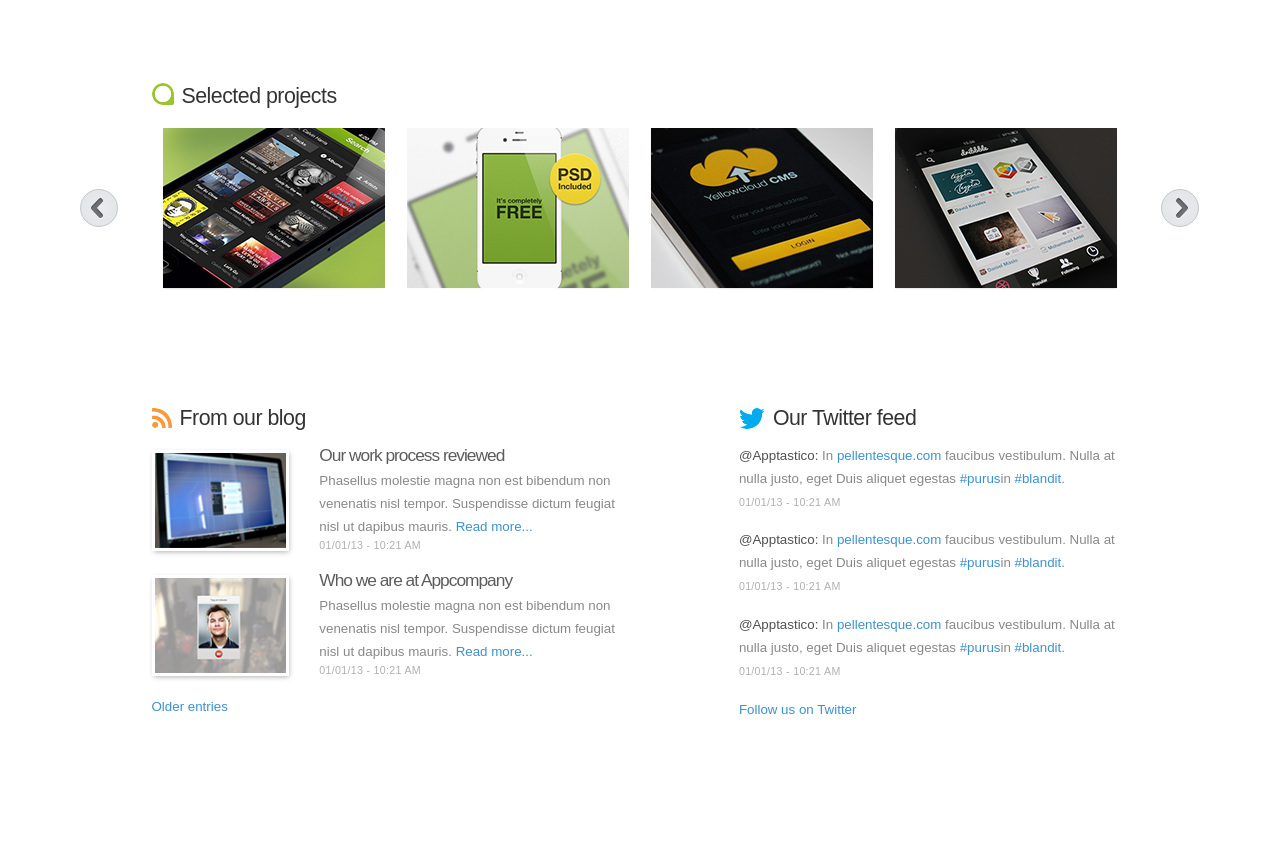
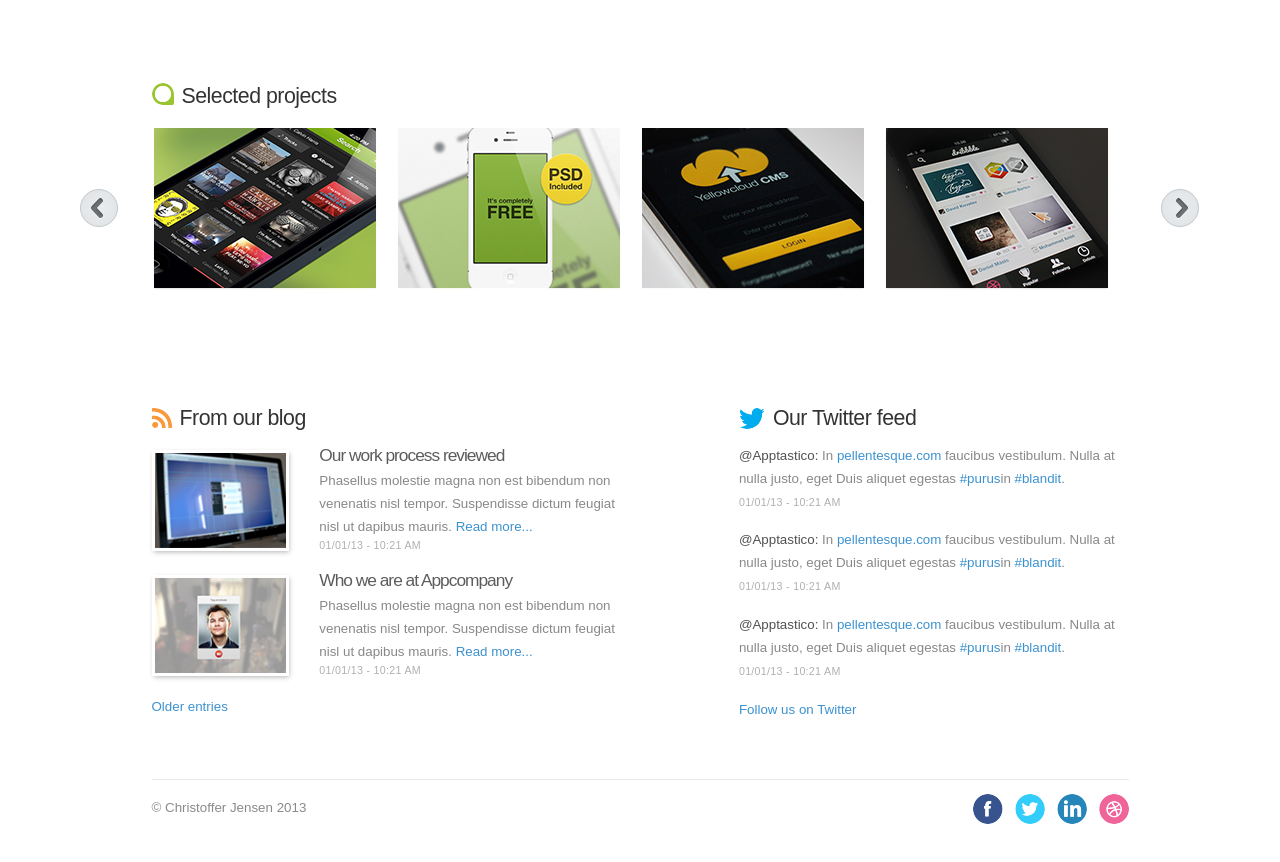
Before and after one commit to annaSchugay/Apptastico, a website: page app/index.html in a window 1280 px wide. Shown: the part 1100-1962 px from the top of the page. Drawn offline with Linux system fonts and the light colour scheme.

Commit message:
footer dun

```diff
--- a/app/css/media.css
+++ b/app/css/media.css
@@ -1,5 +1,3 @@
-
-
 @media (min-width: 1200px) {
 	.container {
 		width: 1007px;
@@ -21,6 +19,10 @@
 	}
 	header .header_icons ul li:nth-child(4) {
 		margin-right: 15%;
+	}
+
+	main .slide .owl-item .item {
+    text-align: center;
 	}
 }
 
@@ -50,10 +52,6 @@
 		margin-right: 12%;
 	}
 
-	/*.owl-carousel .owl-wrapper-outer {
-    width: 88%;
-    left: 42px;
-  }*/
 }
 
 @media (max-width: 865px) {
@@ -95,9 +93,9 @@
 
 }
 
-@media (max-width: 320px) {
+@media (max-width: 336px) {
 
-	aside .blog_block h3 {
+	aside .blog .blog_block h3 {
 		font-size: 12pt;
 	}
 
--- a/app/index.html
+++ b/app/index.html
@@ -3,10 +3,8 @@
 <head>
 	<meta charset="UTF-8">
 	<title>Apptastico</title>
-	<!-- <link rel="stylesheet" href="//games.aurora41.ru/font-awesome/css/font-awesome.css"> -->
 	<meta name="viewport" content="width=device-width, initial-scale=1">
 	<link rel="stylesheet" href="css/bootstrap.css">
-	<link rel="stylesheet" href="css/bootstrap-theme.css">
 	<link rel="stylesheet" href="css/style.css">
 	<link rel="stylesheet" href="output/sprite.css">
 	<link rel="stylesheet" href="css/owl.carousel.css">
@@ -164,6 +162,7 @@
 		<div class="container">
 			<div class="row">
 				<div class="col-lg-6 col-md-6 col-sm-12 col-xs-12">
+					<!-- blog -->
 					<div class="blog">
 						<h2><i class="icon-rss"></i>From our blog</h2>
 
@@ -200,7 +199,9 @@
 						<a href="#">Older entries</a>
 					</div>
 				</div>
+				<!-- / blog -->
 
+				<!-- twitter -->
 				<div class="col-lg-6 col-md-6 col-sm-12 col-xs-12">
 					<div class="row">
 						<div class="col-lg-2 col-md-2 col-sm-2 col-xs-2 hidden-desktop hidden-xs hidden-sm">
@@ -227,14 +228,37 @@
 						</div>
 					</div>
 				</div>
+				<!-- / twitter -->
 			</div>
 		</div>
 	</aside>
 	<!-- / aside -->
 
+	<!-- footer -->
+	<div class="container">
+		<div class="row">
+			<div class="col-lg-12 col-md-12 col-sm-12 col-xs-12">
+				<footer>
+
+					<p>&copy; Christoffer Jensen 2013</p>
+					<ul>
+						<li><a href="#"><i class="icon-pink_icone"></i></a></li>
+						<li><a href="#"><i class="icon-in"></i></a></li>
+						<li><a href="#"><i class="icon-tw "></i></a></li>
+						<li><a href="#"><i class="icon-facebook"></i></a></li>
+					</ul>
+				</footer>
+
+			</div>
+		</div>
+	</div>
+	<!-- / footer -->
+
 	<script src="js/jquery.js"></script>
-	<script src="js/bootstrap.min.js""></script>
 	<script src="js/owl.carousel.js"></script>
 	<script src="js/common.js"></script>
+	<!--[if lt IE 9]>
+ 		<script src="http://html5shiv.googlecode.com/svn/trunk/html5.js"></script>
+	<![endif]-->
 </body>
 </html>
--- a/app/js/common.js
+++ b/app/js/common.js
@@ -5,7 +5,7 @@ var owl = $("#owl-demo");
 		itemsCustom : [
 		  [0, 1],
 		  [540, 2],
-		  [9000, 2],
+		  [992, 3],
 		  [1100, 3],
 		  [1200, 4],
 		  [1400, 4],
--- a/app/sass/style.scss
+++ b/app/sass/style.scss
@@ -4,15 +4,6 @@
 	font-family: Arial
 	url(/fonts/arial.ttf)
 }
-
-// @mixin flexible {
-// 	font-family: $font-family;
-// 	display: flex;
-// 	flex-direction: row;
-// 	flex-wrap: wrap;
-// 	justify-content: space-between;
-// 	align-items: stretch;
-// }
 
 ul:after,
 ul:before,
@@ -241,12 +232,6 @@ main {
 		}
 		.owl-item {
 			width: 245px;
-			.item {
-				text-align: center;
-				img {
-					text-align: center;
-				}
-			}
 		}
 		.owl-controls{
 			.owl-prev, .owl-next {
@@ -293,7 +278,6 @@ main {
 // aside
 
 aside {
-	margin-bottom: 200px;
 	a {
 		color: #3c92d0;
 		font-size: 10pt;
@@ -325,7 +309,7 @@ aside {
 		line-height: 23px;
 	}
 	.blog {
-		margin-bottom: 60px;
+		margin-bottom: 58px;
 		.blog_block {
 			margin-bottom: 22px;
 			.img {
@@ -347,6 +331,7 @@ aside {
 	}
 
 	.twitter {
+		margin-bottom: 60px;
 		p {
 			margin: -6px 0 24.5px 0;
 			span {
@@ -358,3 +343,24 @@ aside {
 		}
 	}
 }
+
+// footer
+
+footer {
+	border-top: 1px solid #e8e8e8;
+	p {
+		color: #8a8a8a;
+		font-size: 10pt;
+		padding: 21px 0 33px 0;
+
+		float: left;
+	}
+	ul {
+		float: right;
+		padding: 14px 0 15px 0;
+		li {
+			float: right;
+			margin-left: 12px;
+		}
+	}
+}
```
Also changed, not shown: app/css/style.css.
